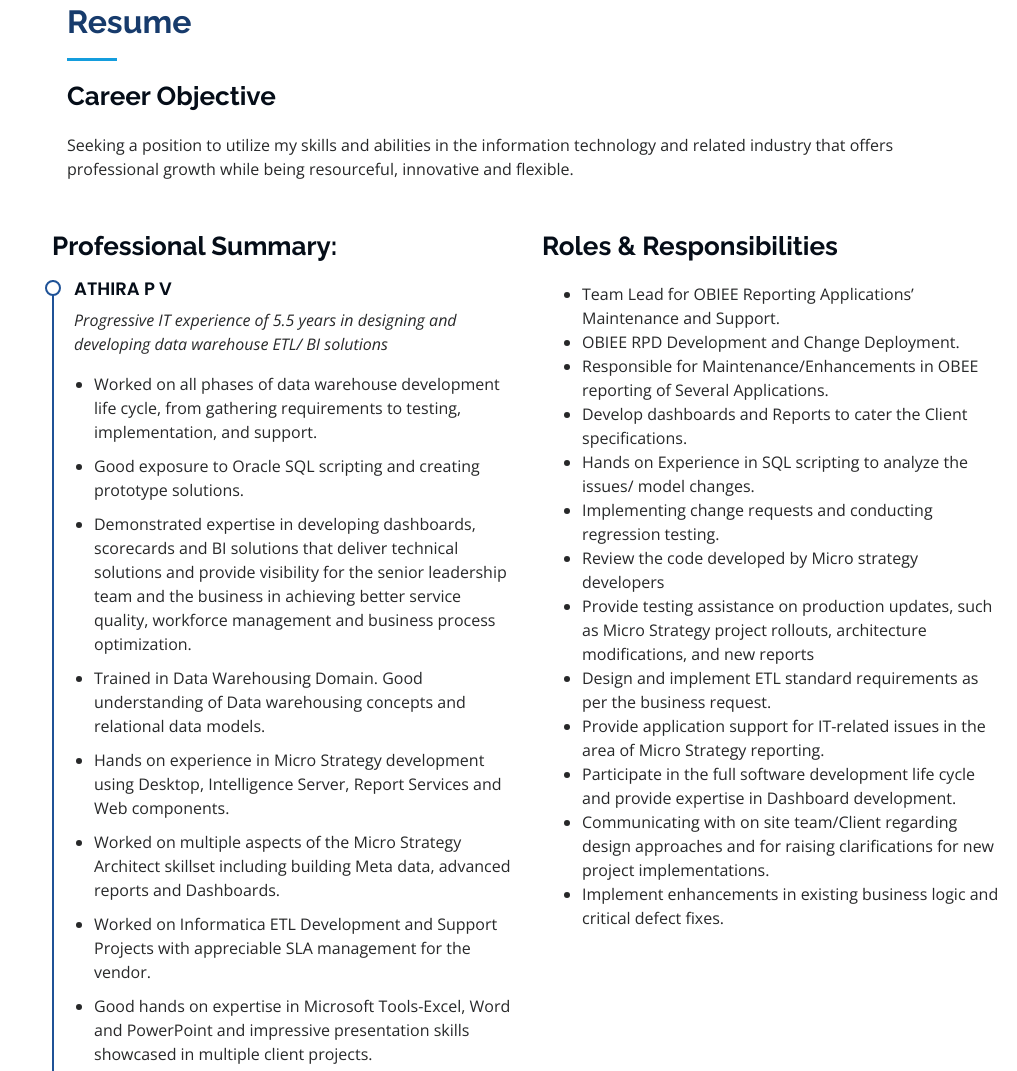
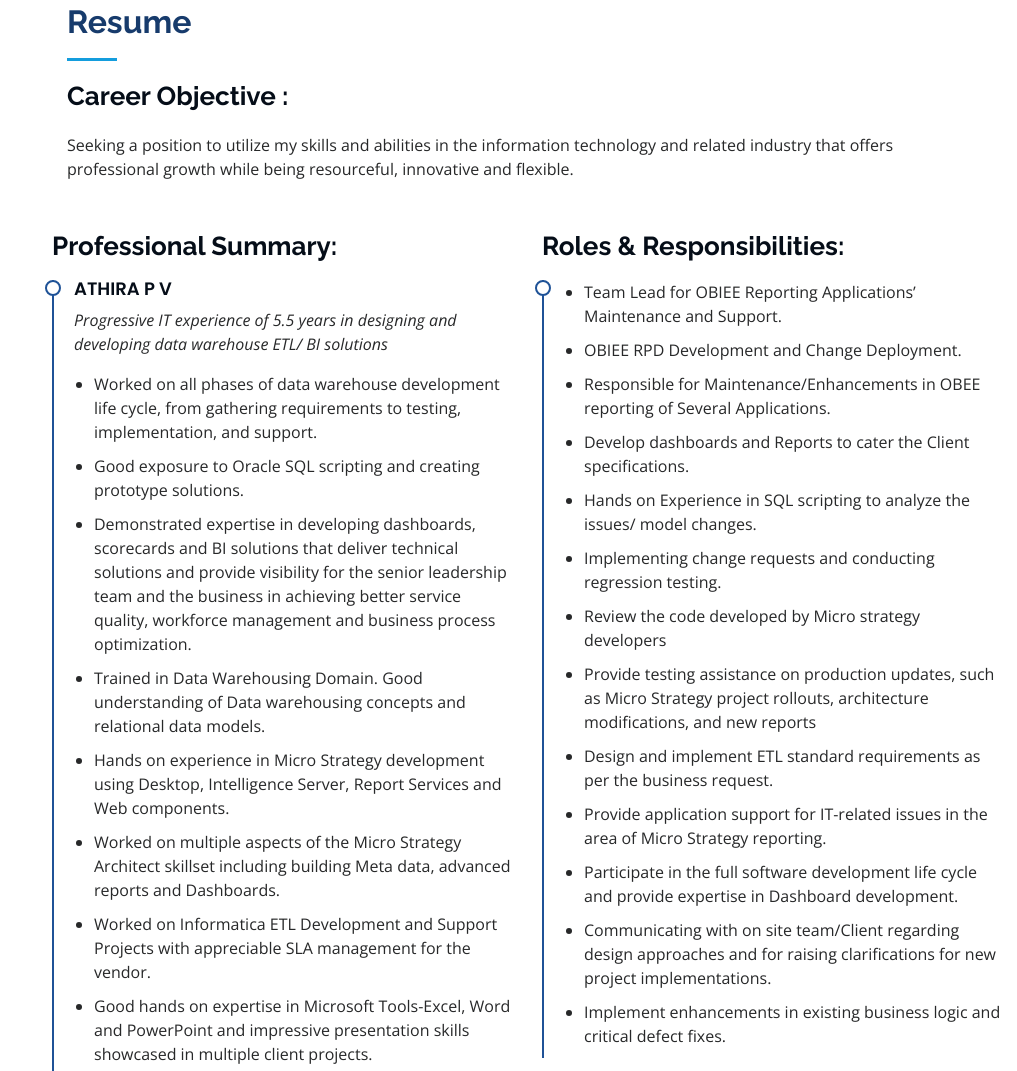
Before and after one commit to devika2114/Athira-pv-website, a plain HTML site: page index.html in a window 1280 px wide. Shown: the part 1481-2552 px from the top of the page, without its empty margins (263-1280 px from the left). Drawn offline with nearby package versions, Linux system fonts and the light colour scheme.

Commit message:
Update index.html

```diff
--- a/index.html
+++ b/index.html
@@ -144,7 +144,7 @@
 
         <div class="section-title col-lg-12">
           <h2>Resume</h2>
-          <h4 class= "resume-title" >Career Objective </h4>
+          <h4 class= "resume-title" >Career Objective : </h4>
           <p>Seeking a position to utilize my skills and abilities in the information technology and related industry that offers professional growth while being resourceful, innovative and flexible.</p>
         </div>
 
@@ -186,7 +186,7 @@
 
 
 
-            <h3 class="resume-title">Education</h3>
+            <h3 class="resume-title">Education:</h3>
             <div class="resume-item">
               <h4>B-TECH | MAHATMA GANDHI UNIVERSITY</h4>
               <h5>2010-2014</h5>
@@ -220,8 +220,27 @@
 
 
         <div class="col-lg-6" data-aos="fade-up" data-aos-delay="100">
-            <h3 class="resume-title">Roles & Responsibilities</h3>
+            <h3 class="resume-title">Roles & Responsibilities:</h3>
+           <div class="resume-item pb-0">
 
+
+              <ul>
+
+                <li>	Team Lead for OBIEE Reporting Applications’ Maintenance and Support.  </li>
+                <li>OBIEE RPD Development and Change Deployment. </li>
+                <li>Responsible for Maintenance/Enhancements in OBEE reporting of Several Applications.</li>
+                  <li>Develop dashboards and Reports to cater the Client specifications. </li>
+                <li>Hands on Experience in SQL scripting to analyze the issues/ model changes.</li>
+                <li>Implementing change requests and conducting regression testing.</li>
+                <li>Review the code developed by Micro strategy developers</li>
+                <li>Provide testing assistance on production updates, such as Micro Strategy project rollouts, architecture modifications, and new reports </li>
+                <li>	Design and implement ETL standard requirements as per the business request.</li>
+                <li>Provide application support for IT-related issues in the area of Micro Strategy reporting.</li>
+                <li>Participate in the full software development life cycle and provide expertise in Dashboard  development.</li>
+                <li>Communicating with on site team/Client regarding design approaches and for raising clarifications for new project implementations.</li>
+                <li>Implement enhancements in existing business logic and critical defect fixes.</li>
+              </ul>
+            </div>
 
               <ul>
 
```
